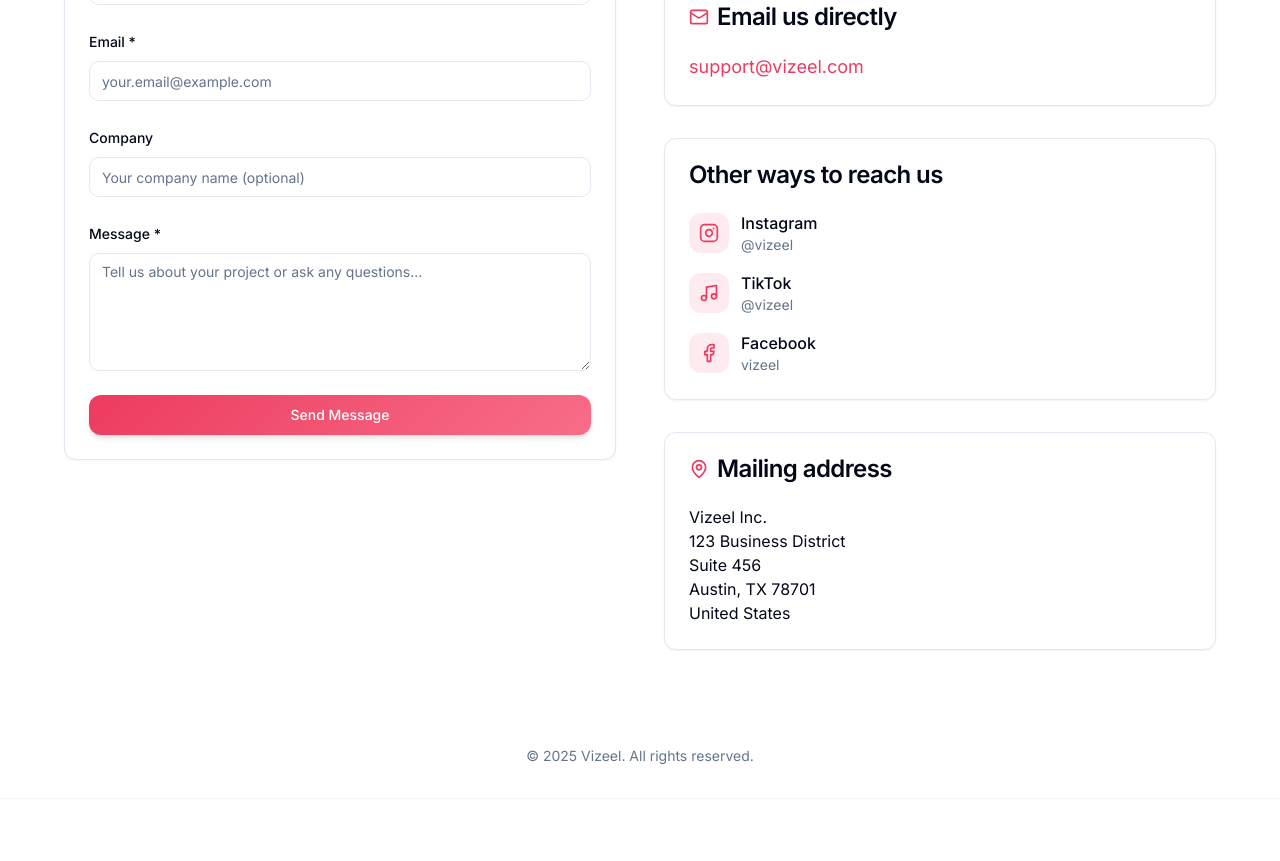
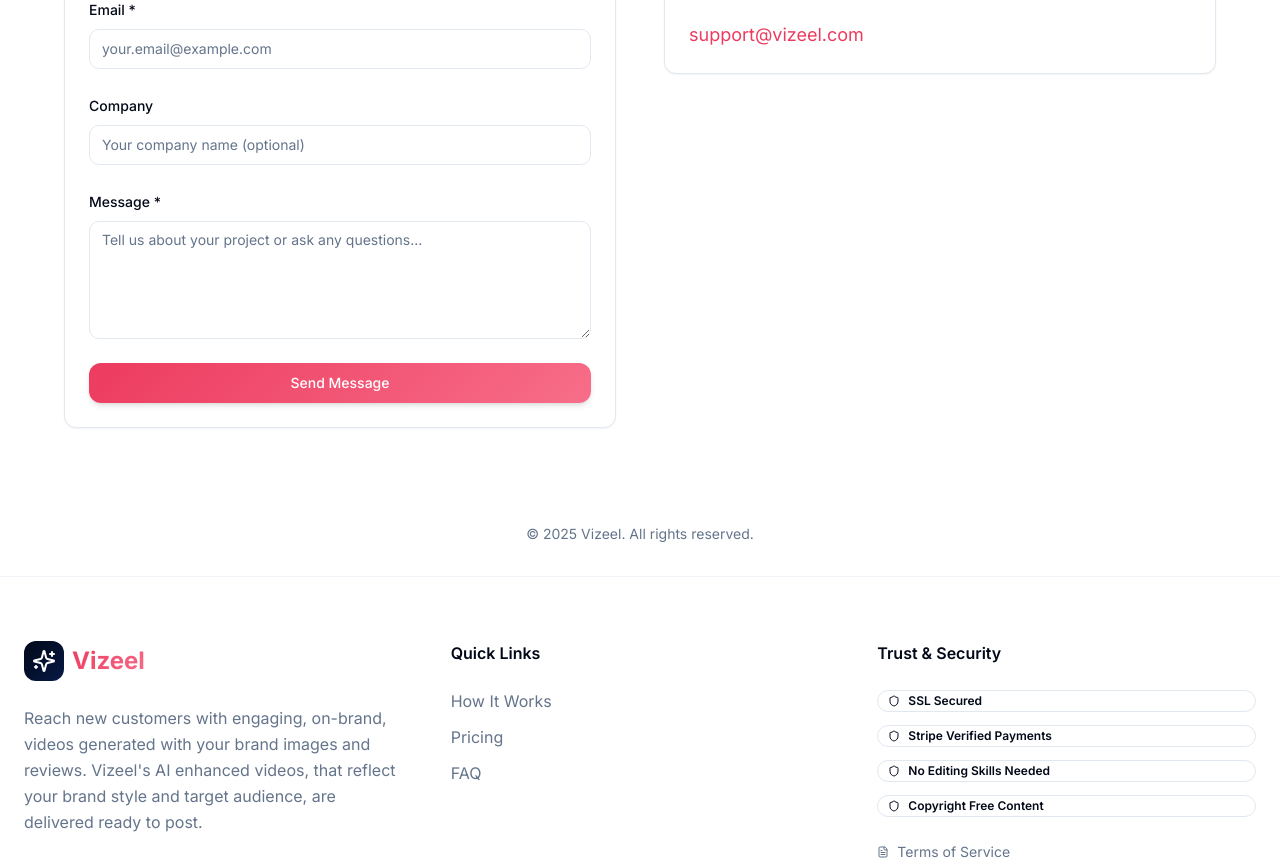
Before and after one commit to vizeel/vizeel-website, a React (Vite) app: page /contact in a window 1280 px wide. Shown: the part 580-1441 px from the top of the page. Built offline with nearby package versions, Linux system fonts and the light colour scheme.

Commit message:
Update contact page
Remove typical response time, mailing address, and other ways to reach us sections.

```diff
--- a/src/pages/Contact.tsx
+++ b/src/pages/Contact.tsx
@@ -104,7 +104,7 @@ const Contact = () => {
                 We'd love to hear from you
               </h1>
               <p className="text-xl text-muted-foreground max-w-2xl mx-auto leading-relaxed">
-                Use the form below or email support@vizeel.com. Typical response time: within 1 business day.
+                Use the form below or email support@vizeel.com.
               </p>
             </div>
           </div>
@@ -217,46 +217,6 @@ const Contact = () => {
                 </CardContent>
               </Card>
 
-              {/* Social Media */}
-              <Card className="border-border bg-card">
-                <CardHeader>
-                  <CardTitle>Other ways to reach us</CardTitle>
-                </CardHeader>
-                <CardContent>
-                  <div className="space-y-4">
-                    {socialLinks.map((social, index) => (
-                      <div key={index} className="flex items-center gap-3">
-                        <div className="w-10 h-10 bg-accent/10 rounded-lg flex items-center justify-center">
-                          <social.icon className="w-5 h-5 text-accent" />
-                        </div>
-                        <div>
-                          <p className="font-medium text-foreground">{social.label}</p>
-                          <p className="text-sm text-muted-foreground">{social.handle}</p>
-                        </div>
-                      </div>
-                    ))}
-                  </div>
-                </CardContent>
-              </Card>
-
-              {/* Mailing Address */}
-              <Card className="border-border bg-card">
-                <CardHeader>
-                  <CardTitle className="flex items-center gap-2">
-                    <MapPin className="w-5 h-5 text-accent" />
-                    Mailing address
-                  </CardTitle>
-                </CardHeader>
-                <CardContent>
-                  <address className="text-foreground not-italic">
-                    Vizeel Inc.<br />
-                    123 Business District<br />
-                    Suite 456<br />
-                    Austin, TX 78701<br />
-                    United States
-                  </address>
-                </CardContent>
-              </Card>
             </section>
           </div>
         </div>
```
